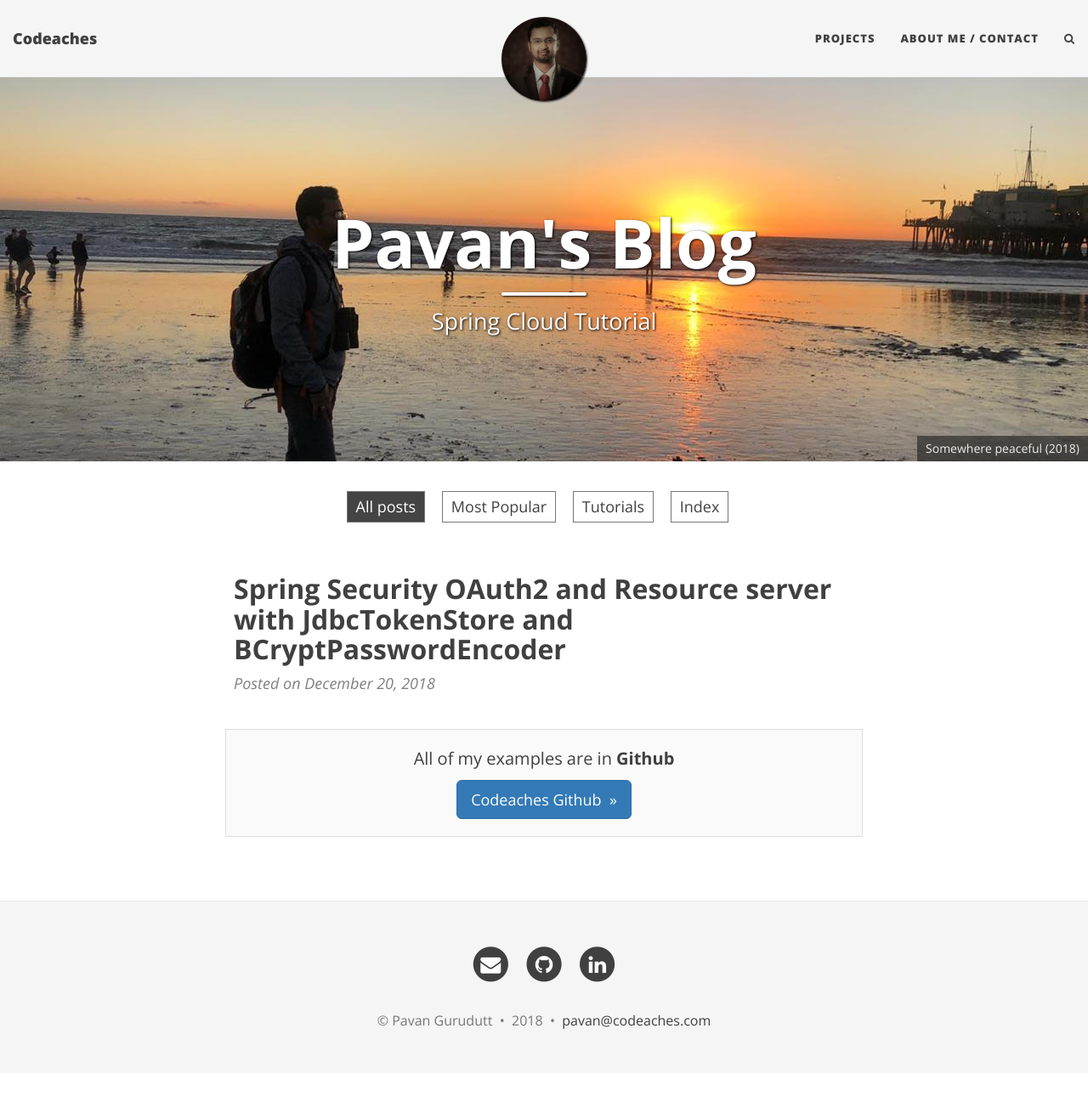
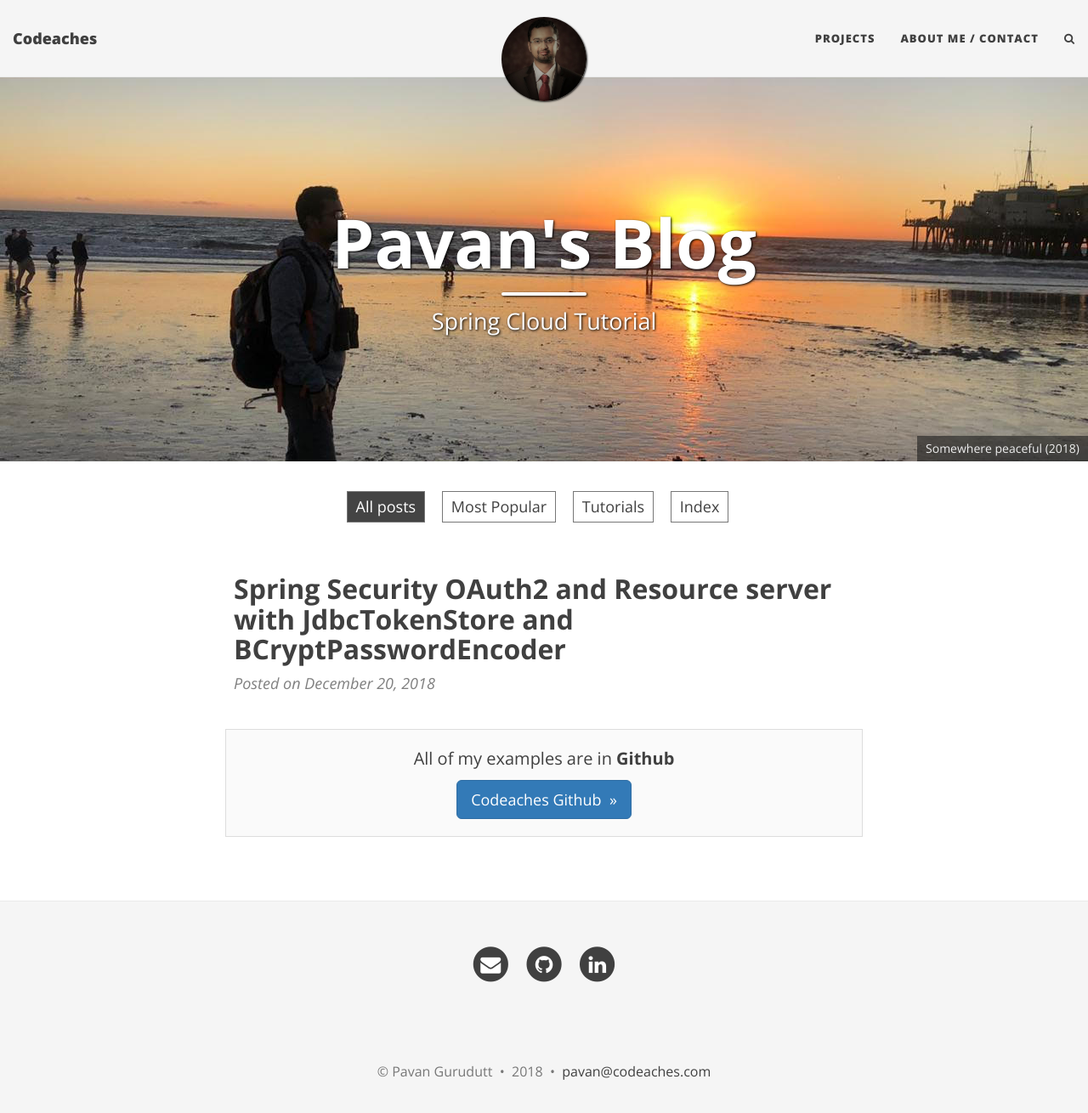
Before and after one commit to codeaches/codeaches.github.io, a Jekyll site: the page built from index.html, in a window 1280 px wide and 1323 px high. Shown: the top 1310 px of the window at 85% size. Built offline with Jekyll 4.4.1, drawn with Linux system fonts in a browser that asks for light colours; nearby versions of some CDN libraries; the list of posts is cut into pages by our own code.

Commit message:
no message

```diff
--- a/css/main.css
+++ b/css/main.css
@@ -11,7 +11,7 @@ body {
 }
 p {
   line-height: 1.5;
-  margin: 30px 0;
+  margin: 90px 0;
 }
 p a {
   text-decoration: underline;
```
